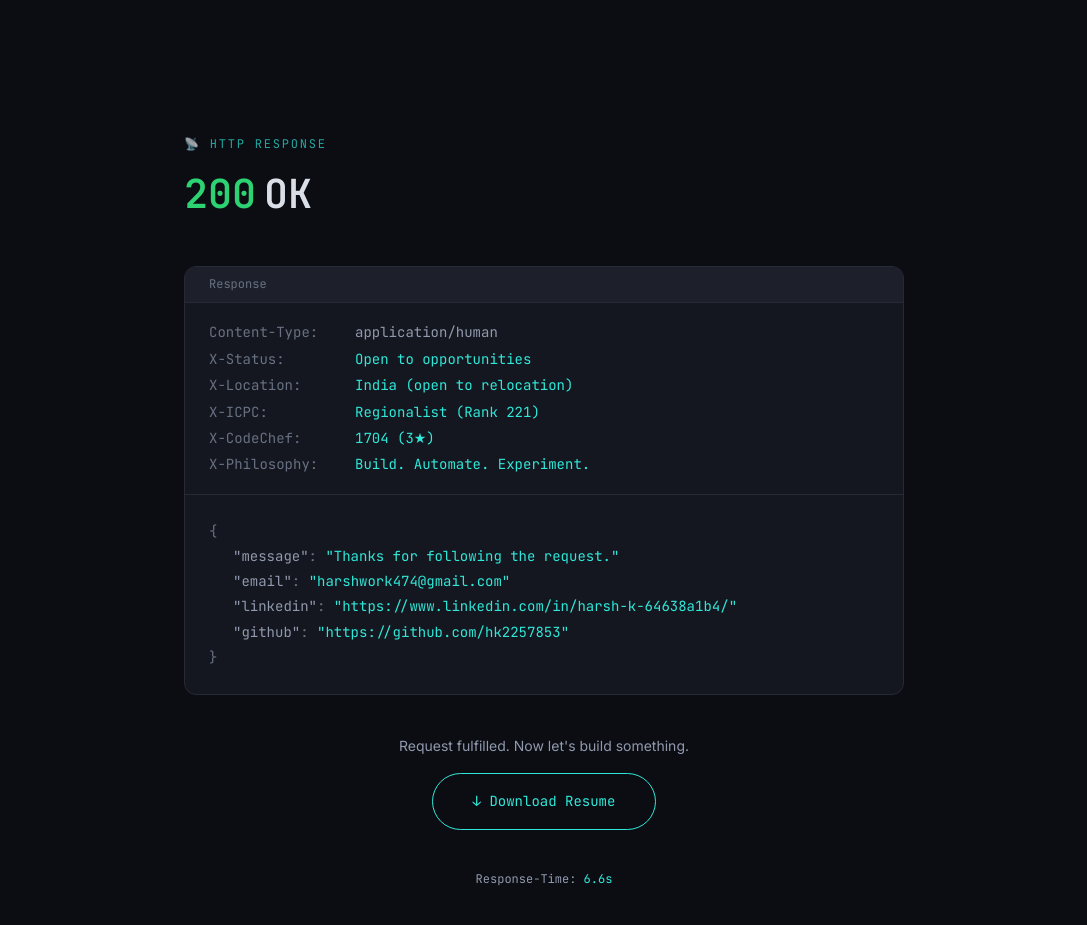
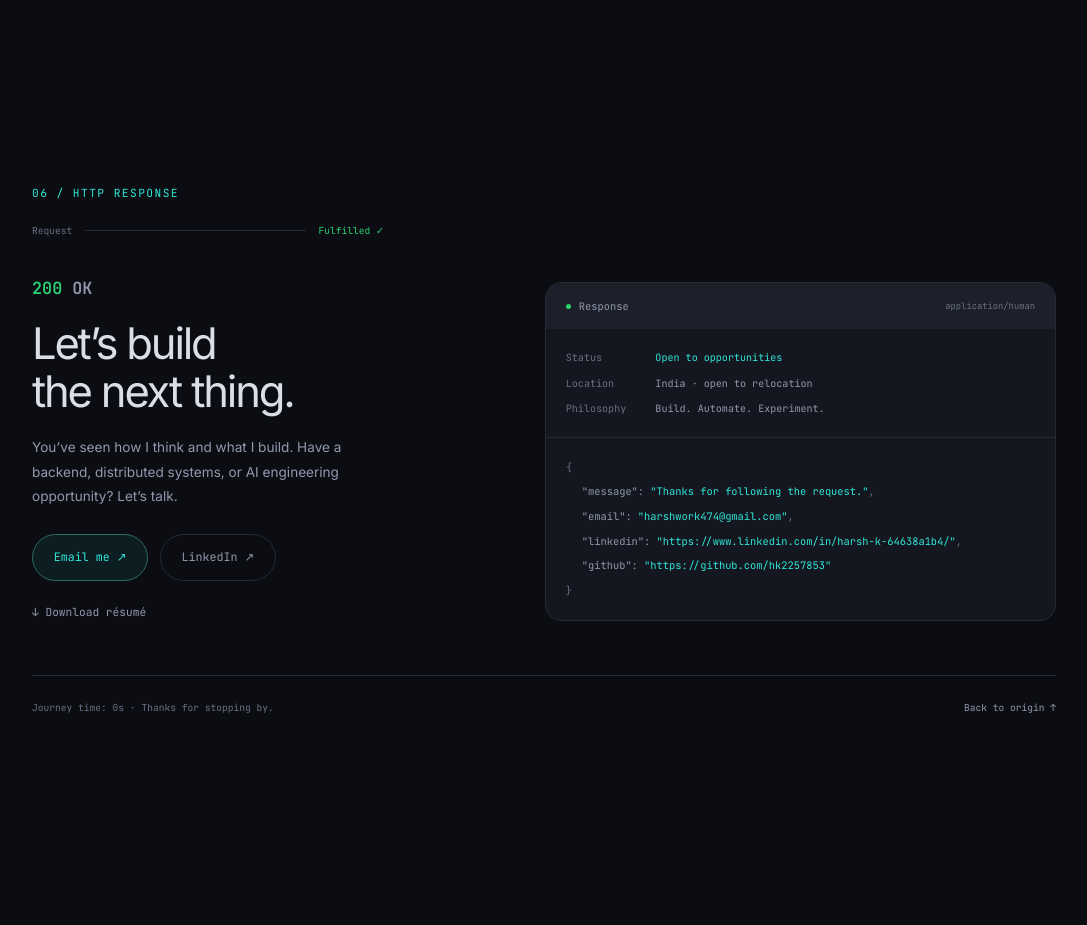
Before and after one commit to hk2257853/hk2257853.github.io, a React (Vite) app: page / in a window 1280 px wide. Shown: the part 4644-5569 px from the top of the page, without its empty margins (96-1183 px from the left). After the commit the page ends 5515 px from the top, so only its background shows below. Built offline with nearby package versions, Linux system fonts and the light colour scheme.

Commit message:
feat(response): complete the journey with clear contact actions

```diff
--- a/src/components/sections/Response/Response.module.css
+++ b/src/components/sections/Response/Response.module.css
@@ -1,217 +1,43 @@
-.response {
-  min-height: 100vh;
-  display: flex;
-  align-items: center;
-  justify-content: center;
-  padding: var(--section-padding);
-  position: relative;
-}
-
-.responseInner {
-  max-width: var(--content-width);
-  width: 100%;
-}
-
-.componentLabel {
-  font-family: var(--font-mono);
-  font-size: var(--text-xs);
-  color: var(--color-accent);
-  text-transform: uppercase;
-  letter-spacing: 0.15em;
-  margin-bottom: var(--space-sm);
-  opacity: 0;
-}
-
-.statusLine {
-  font-family: var(--font-mono);
-  font-size: var(--text-2xl);
-  font-weight: var(--weight-bold);
-  color: var(--color-success);
-  margin-bottom: var(--space-xl);
-  opacity: 0;
-}
-
-.statusCode {
-  color: var(--color-success);
-}
-
-.statusText {
-  color: var(--color-text);
-  margin-left: var(--space-sm);
-}
-
-/* Response block - formatted like HTTP response */
-.responseBlock {
-  background: var(--color-surface);
-  border: 0.0625rem solid var(--color-border);
-  border-radius: var(--radius-lg);
-  overflow: hidden;
-  margin-bottom: var(--space-xl);
-  opacity: 0;
-  transform: translateY(0.9375rem);
-}
-
-.responseBlockTitle {
-  font-family: var(--font-mono);
-  font-size: var(--text-xs);
-  color: var(--color-text-dim);
-  padding: var(--space-sm) var(--space-lg);
-  background: var(--color-surface-alt);
-  border-bottom: 0.0625rem solid var(--color-border);
-  display: flex;
-  align-items: center;
-  gap: var(--space-sm);
-}
-
-.responseHeaders {
-  padding: var(--space-md) var(--space-lg);
-  border-bottom: 0.0625rem solid var(--color-border);
-}
-
-.responseHeaderRow {
-  display: flex;
-  gap: var(--space-md);
-  padding: var(--space-2xs) 0;
-  font-family: var(--font-mono);
-  font-size: var(--text-sm);
-}
-
-.rhKey {
-  color: var(--color-text-dim);
-  min-width: 8.125rem;
-  flex-shrink: 0;
-}
-
-.rhValue {
-  color: var(--color-text-muted);
-}
-
-.rhValue.accent {
-  color: var(--color-accent);
-}
-
-/* Response body - JSON-like */
-.responseBody {
-  padding: var(--space-lg);
-  font-family: var(--font-mono);
-  font-size: var(--text-sm);
-  line-height: 1.8;
-  overflow-wrap: anywhere;
-  word-break: break-word;
-}
-
-.jsonBrace {
-  color: var(--color-text-dim);
-}
-
-.jsonKey {
-  color: var(--color-text-muted);
-  margin-left: var(--space-lg);
-}
-
-.jsonValue {
-  color: var(--color-accent);
-}
-
-.jsonValueLink {
-  color: var(--color-accent);
-  text-decoration: none;
-  transition: opacity var(--duration-fast);
-  cursor: pointer;
-  overflow-wrap: anywhere;
-  word-break: break-all;
-}
-
-.jsonValueLink:hover {
-  opacity: 0.8;
-  text-decoration: underline;
-}
-
-/* CTA */
-.ctaBlock {
-  text-align: center;
-  opacity: 0;
-}
-
-.ctaText {
-  font-size: var(--text-sm);
-  color: var(--color-text-muted);
-  margin-bottom: var(--space-md);
-}
-
-.ctaButton {
-  display: inline-flex;
-  align-items: center;
-  justify-content: center;
-  gap: var(--space-sm);
-  padding: var(--space-md) var(--space-xl);
-  background: transparent;
-  border: 0.0625rem solid var(--color-accent);
-  border-radius: var(--radius-full);
-  color: var(--color-accent);
-  font-family: var(--font-mono);
-  font-size: var(--text-sm);
-  cursor: pointer;
-  transition: all var(--duration-normal) var(--ease-out);
-}
-
-.ctaButton:hover {
-  background: var(--color-accent-bg);
-  box-shadow: var(--glow-sm);
-}
-
-/* Response time */
-.responseTime {
-  font-family: var(--font-mono);
-  font-size: var(--text-xs);
-  color: var(--color-text-muted);
-  text-align: center;
-  margin-top: var(--space-xl);
-  opacity: 0;
-}
-
-.timeValue {
-  color: var(--color-accent);
-}
-
-@media (max-width: 768px) {
-  .responseHeaderRow {
-    gap: var(--space-sm);
-  }
-
-  .rhKey {
-    min-width: 6.25rem;
-  }
-}
-
-@media (max-width: 480px) {
-  .responseHeaderRow {
-    flex-direction: column;
-    gap: var(--space-2xs);
-  }
-
-  .rhKey {
-    min-width: auto;
-  }
-
-  .responseHeaders {
-    padding: var(--space-sm) var(--space-md);
-  }
-
-  .responseBody {
-    padding: var(--space-md);
-    font-size: var(--text-xs);
-    line-height: 1.6;
-  }
-
-  .jsonKey {
-    margin-left: var(--space-sm);
-  }
-
-  .ctaButton {
-    min-height: 3rem;
-    padding: var(--space-sm) var(--space-lg);
-    width: 100%;
-    max-width: 18rem;
-  }
-}
+.response { min-height: 100svh; padding: 5.5rem clamp(1rem, 5vw, 5rem) 8rem; display: grid; place-items: center; }
+.inner { width: min(100%, 64rem); }
+.eyebrow { font: .7rem var(--font-mono); color: var(--color-accent); letter-spacing: .13em; text-transform: uppercase; margin-bottom: 1.5rem; }
+.arrival { display: flex; align-items: center; gap: .8rem; font: .6rem var(--font-mono); color: var(--color-text-dim); margin-bottom: 2.5rem; max-width: 22rem; }
+.arrival > :last-child { color: var(--color-success); }
+.wire { height: 1px; background: var(--color-border); flex: 1; position: relative; }
+.wire i { position: absolute; width: 6px; height: 6px; top: -3px; background: var(--color-accent); border-radius: 50%; opacity: 0; }
+.arrived .wire i { animation: complete .85s ease-in-out both; }
+.layout { display: grid; grid-template-columns: 1fr 1.1fr; gap: 3rem; align-items: center; }
+.status { font: 600 1.05rem var(--font-mono); color: var(--color-text-muted); margin-bottom: 1.2rem; }
+.status > span { color: var(--color-success); }
+.arrived .status { animation: acknowledge .45s .7s ease-out both; }
+.invitation h2 { font-size: clamp(2rem, 3.4vw, 3.3rem); line-height: 1.12; letter-spacing: -.05em; margin-bottom: 1.2rem; }
+.invitation p { color: var(--color-text-muted); font-size: .85rem; line-height: 1.8; max-width: 23rem; }
+.actions { display: flex; flex-wrap: wrap; gap: .7rem; margin: 1.6rem 0 1rem; }
+.primary, .secondary { display: inline-flex; align-items: center; justify-content: center; padding: .85rem 1.3rem; min-height: 2.9rem; border: 1px solid var(--color-accent-dim); border-radius: var(--radius-full); text-decoration: none; color: var(--color-accent); font: .73rem var(--font-mono); transition: border-color .2s, background .2s; }
+.primary { background: var(--color-accent-bg); }
+.secondary { color: var(--color-text-muted); border-color: var(--color-border); }
+.primary:hover, .secondary:hover { border-color: var(--color-accent); background: var(--color-accent-bg); }
+.resume { display: inline-block; padding: .5rem 0; color: var(--color-text-muted); font: .7rem var(--font-mono); text-underline-offset: .3em; }
+.resume:hover { color: var(--color-accent); }
+.responseBlock { min-width: 0; overflow: hidden; border: 1px solid var(--color-border); border-radius: var(--radius-xl); background: var(--color-surface); }
+.bar { display: flex; gap: .5rem; align-items: center; padding: 1rem 1.25rem; background: var(--color-surface-alt); font: .65rem var(--font-mono); color: var(--color-text-muted); }
+.bar > :last-child { margin-left: auto; color: var(--color-text-dim); font-size: .55rem; }
+.dot { width: 5px; height: 5px; background: var(--color-success); border-radius: 50%; }
+.headers { padding: 1rem 1.25rem; border-bottom: 1px solid var(--color-border); }
+.headers > div { display: grid; grid-template-columns: 5rem 1fr; gap: .6rem; font: .63rem/1.7 var(--font-mono); padding: .25rem 0; }
+.headers dt { color: var(--color-text-dim); } .headers dd { margin: 0; color: var(--color-text-muted); }
+.headers > :first-child dd { color: var(--color-accent); }
+.json { padding: 1.25rem; color: var(--color-accent); font: .65rem/1.9 var(--font-mono); overflow-wrap: anywhere; }
+.jsonRow { padding-left: 1rem; margin: .3rem 0; }
+.json a { color: var(--color-accent); text-decoration: none; }
+.json a:hover { text-decoration: underline; }
+.brace { color: var(--color-text-dim); }
+.key { color: var(--color-text-muted); }
+.footer { border-top: 1px solid var(--color-border); padding-top: 1.5rem; margin-top: 3rem; display: flex; justify-content: space-between; gap: 1rem; color: var(--color-text-dim); font: .6rem/1.7 var(--font-mono); }
+.footer a { color: var(--color-text-muted); text-decoration: none; }
+.footer a:hover { color: var(--color-accent); }
+@keyframes complete { 0% { left: 0; opacity: 1; } 90% { opacity: 1; } 100% { left: 100%; opacity: 0; } }
+@keyframes acknowledge { from { opacity: .5; } to { opacity: 1; } }
+@media (max-width: 820px) { .layout { grid-template-columns: 1fr; gap: 2rem; } .invitation h2 { font-size: 2.6rem; } .invitation p { max-width: 34rem; } }
+@media (max-width: 480px) { .footer { flex-direction: column; } .headers > div { grid-template-columns: 4.5rem 1fr; font-size: .6rem; } .json { padding: 1rem; } .bar { padding: 1rem; } }
+@media (prefers-reduced-motion: reduce) { .arrived .wire i, .arrived .status { animation: none; } .primary, .secondary { transition: none; } }
--- a/src/components/sections/Response/Response.tsx
+++ b/src/components/sections/Response/Response.tsx
@@ -1,162 +1,65 @@
-/**
- * Response - Section 6: 200 OK
- *
- * The request journey completes → response assembles with headers →
- * JSON body reveals contact links → CTA to connect →
- * response time shows how long the visitor spent on the site.
- */
-
-import { forwardRef, useRef, useEffect, useState } from 'react';
-import { gsap } from 'gsap';
+import { forwardRef, useEffect, useRef, useState } from 'react';
 import { contact } from '../../../data/contact';
 import styles from './Response.module.css';
 
-export const Response = forwardRef<HTMLElement>(
-  function Response(_props, ref) {
-    const containerRef = useRef<HTMLDivElement>(null);
-    const [timeSpent, setTimeSpent] = useState('0.0');
-    const startTimeRef = useRef(Date.now());
-
-    // Track time spent on site
+export const Response = forwardRef<HTMLElement>(function Response(_props, ref) {
+  const sceneRef = useRef<HTMLDivElement>(null);
+  const [arrived, setArrived] = useState(false);
+  const [journeyTime, setJourneyTime] = useState<number | null>(null);
   useEffect(() => {
-      const interval = setInterval(() => {
-        const elapsed = ((Date.now() - startTimeRef.current) / 1000).toFixed(1);
-        setTimeSpent(elapsed);
-      }, 100);
-      return () => clearInterval(interval);
+    if (!sceneRef.current) return;
+    const observer = new IntersectionObserver(entries => {
+      if (entries.some(entry => entry.isIntersecting)) {
+        setArrived(true);
+        setJourneyTime(Math.round(performance.now() / 1000));
+        observer.disconnect();
+      }
+    }, { threshold: .2 });
+    observer.observe(sceneRef.current);
+    return () => observer.disconnect();
   }, []);
-
-    useEffect(() => {
-      if (!containerRef.current) return;
-
-      const label = containerRef.current.querySelector(`.${styles.componentLabel}`);
-      const status = containerRef.current.querySelector(`.${styles.statusLine}`);
-      const block = containerRef.current.querySelector(`.${styles.responseBlock}`);
-      const cta = containerRef.current.querySelector(`.${styles.ctaBlock}`);
-      const time = containerRef.current.querySelector(`.${styles.responseTime}`);
-
-      const tl = gsap.timeline({
-        scrollTrigger: {
-          trigger: containerRef.current,
-          start: 'top 60%',
-          toggleActions: 'play none none none',
-        },
-      });
-
-      tl.to(label, { opacity: 0.7, duration: 0.3 });
-      tl.to(status, { opacity: 1, duration: 0.5, ease: 'power2.out' });
-      tl.to(block, { opacity: 1, y: 0, duration: 0.6, ease: 'power2.out' }, '-=0.2');
-      tl.to(cta, { opacity: 1, duration: 0.4 }, '-=0.2');
-      tl.to(time, { opacity: 1, duration: 0.3 });
-
-      return () => { tl.kill(); };
-    }, []);
-
-    const headers = Object.entries(contact.responseHeaders);
-
+  const links = [
+    { key: 'email', value: contact.email, href: 'mailto:' + contact.email },
+    { key: 'linkedin', value: contact.linkedin, href: contact.linkedin },
+    { key: 'github', value: contact.github, href: contact.github },
+  ].filter(link => link.value);
   return (
-      <section ref={ref} id="response" className={styles.response} data-section="response">
-        <div ref={containerRef} className={styles.responseInner}>
-          <div className={styles.componentLabel}>📡 HTTP Response</div>
-
-          <div className={styles.statusLine}>
-            <span className={styles.statusCode}>200</span>
-            <span className={styles.statusText}>OK</span>
+    <section ref={ref} id="response" data-section="response" className={styles.response} aria-labelledby="response-title">
+      <div ref={sceneRef} className={styles.inner + (arrived ? ' ' + styles.arrived : '')}>
+        <p className={styles.eyebrow}>06 / HTTP Response</p>
+        <div className={styles.arrival} aria-hidden="true"><span>Request</span><div className={styles.wire}><i /></div><span>Fulfilled ✓</span></div>
+        <div className={styles.layout}>
+          <div className={styles.invitation}>
+            <div className={styles.status}><span>200</span> OK</div>
+            <h2 id="response-title">Let’s build<br />the next thing.</h2>
+            <p>You’ve seen how I think and what I build. Have a backend, distributed systems, or AI engineering opportunity? Let’s talk.</p>
+            <div className={styles.actions}>
+              <a href={'mailto:' + contact.email} className={styles.primary} data-umami-event="Email Click">Email me ↗</a>
+              <a href={contact.linkedin} target="_blank" rel="noopener noreferrer" className={styles.secondary} data-umami-event="LinkedIn Click">LinkedIn ↗</a>
             </div>
-
+            <a href={import.meta.env.BASE_URL + contact.resumeUrl.replace(/^\//, '')} download className={styles.resume} data-umami-event="Resume Download">↓ Download résumé</a>
+          </div>
           <div className={styles.responseBlock}>
-            <div className={styles.responseBlockTitle}>
-              Response
-            </div>
-
-            {/* Response headers */}
-            <div className={styles.responseHeaders}>
-              {headers.map(([key, value]) => (
-                <div key={key} className={styles.responseHeaderRow}>
-                  <span className={styles.rhKey}>{key}:</span>
-                  <span className={`${styles.rhValue} ${
-                    key.startsWith('X-') ? styles.accent : ''
-                  }`}>
-                    {value}
-                  </span>
-                </div>
-              ))}
-            </div>
-
-            {/* Response body - JSON */}
-            <div className={styles.responseBody}>
-              <div className={styles.jsonBrace}>{'{'}</div>
-              <div>
-                <span className={styles.jsonKey}>"message"</span>
-                <span className={styles.jsonBrace}>: </span>
-                <span className={styles.jsonValue}>"Thanks for following the request."</span>
-              </div>
-              {contact.email && (
-                <div>
-                  <span className={styles.jsonKey}>"email"</span>
-                  <span className={styles.jsonBrace}>: </span>
-                  <a
-                    href={`mailto:${contact.email}`}
-                    className={styles.jsonValueLink}
-                    data-umami-event="Email Click"
-                  >
-                    "{contact.email}"
-                  </a>
-                </div>
-              )}
-              {contact.linkedin && (
-                <div>
-                  <span className={styles.jsonKey}>"linkedin"</span>
-                  <span className={styles.jsonBrace}>: </span>
-                  <a
-                    href={contact.linkedin}
-                    target="_blank"
-                    rel="noopener noreferrer"
-                    className={styles.jsonValueLink}
-                    data-umami-event="LinkedIn Click"
-                  >
-                    "{contact.linkedin}"
-                  </a>
-                </div>
-              )}
-              {contact.github && (
-                <div>
-                  <span className={styles.jsonKey}>"github"</span>
-                  <span className={styles.jsonBrace}>: </span>
-                  <a
-                    href={contact.github}
-                    target="_blank"
-                    rel="noopener noreferrer"
-                    className={styles.jsonValueLink}
-                    data-umami-event="GitHub Profile Click"
-                  >
-                    "{contact.github}"
-                  </a>
-                </div>
-              )}
-              <div className={styles.jsonBrace}>{'}'}</div>
+            <div className={styles.bar}><span className={styles.dot} /> Response <span>application/human</span></div>
+            <dl className={styles.headers}>
+              <div><dt>Status</dt><dd>Open to opportunities</dd></div>
+              <div><dt>Location</dt><dd>India · open to relocation</dd></div>
+              <div><dt>Philosophy</dt><dd>Build. Automate. Experiment.</dd></div>
+            </dl>
+            <div className={styles.json}>
+              <span className={styles.brace}>{'{'}</span>
+              <div className={styles.jsonRow}><span className={styles.key}>"message": </span><span>"Thanks for following the request."</span><span className={styles.brace}>,</span></div>
+              {links.map((link, i) => <div key={link.key} className={styles.jsonRow}>
+                <span className={styles.key}>"{link.key}": </span>
+                <a href={link.href} target={link.key === 'email' ? undefined : '_blank'} rel={link.key === 'email' ? undefined : 'noopener noreferrer'}>"{link.value}"</a>
+                {i < links.length - 1 && <span className={styles.brace}>,</span>}
+              </div>)}
+              <span className={styles.brace}>{'}'}</span>
             </div>
           </div>
-
-          {/* CTA */}
-          <div className={styles.ctaBlock}>
-            <p className={styles.ctaText}>Request fulfilled. Now let's build something.</p>
-            <a
-              href={contact.resumeUrl}
-              className={styles.ctaButton}
-              download
-              data-umami-event="Resume Download"
-            >
-              ↓ Download Resume
-            </a>
         </div>
-
-          {/* Response time easter egg */}
-          <div className={styles.responseTime}>
-            Response-Time: <span className={styles.timeValue}>{timeSpent}s</span>
-          </div>
+        <div className={styles.footer}><span>{journeyTime === null ? 'Journey in progress' : 'Journey time: ' + journeyTime + 's'} · Thanks for stopping by.</span><a href="#landing">Back to origin ↑</a></div>
       </div>
     </section>
   );
-  }
-);
+});
```
Lines whose indentation alone changed are shown as unchanged.
